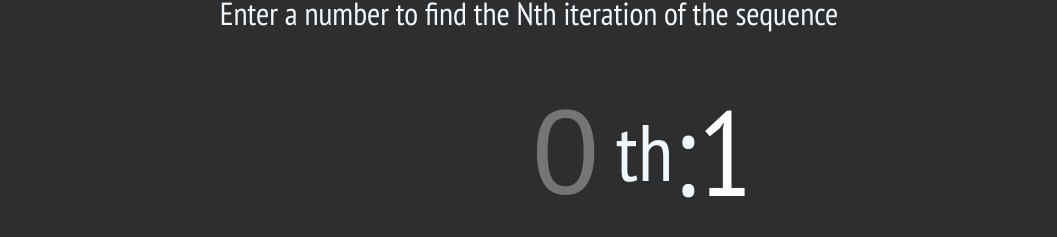
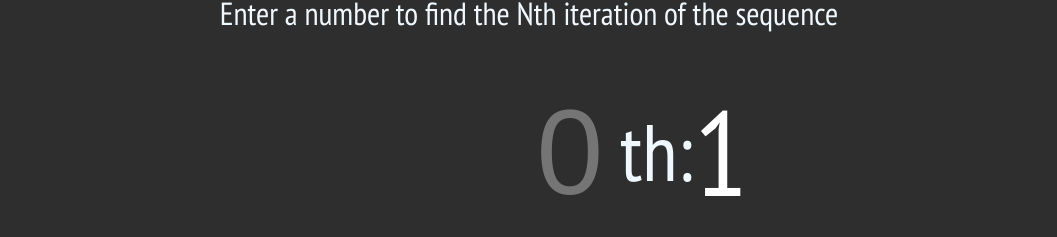
Before and after one commit to henreth/fibonacci, a React (Create React App) app: page / in a window 1280 px wide. Shown: the part 203-440 px from the top of the page, without its empty margins (111-1168 px from the left). Built offline with nearby package versions, Linux system fonts and the light colour scheme.

Commit message:
alter divider styling

```diff
--- a/src/components/Input/Input.css
+++ b/src/components/Input/Input.css
@@ -22,3 +22,7 @@
 .result{
   color: rgb(255, 255, 255);
 }
+
+.divider{
+  font-size: 10vh;
+}
--- a/src/components/Input/Input.tsx
+++ b/src/components/Input/Input.tsx
@@ -50,7 +50,7 @@ const Input: React.FC<{input:number, handleInputChange: any, numInputRef: any}>
             ref={numInputRef}
             onChange={handleInputChange} />
         <div className='input-ending'>{ending}</div>
-        <div>:</div>
+        <div className='divider'>:</div>
         <div className='result'>{fib(input)}</div>
     </div>)
 }
```
